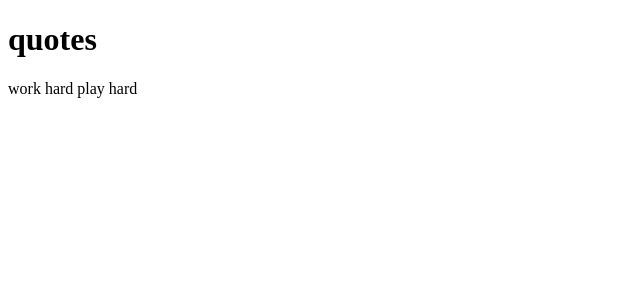
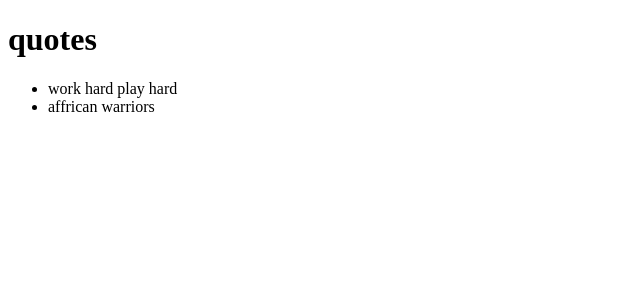
Before and after one commit to trevor-ngugi/quotes-website-2, an Angular app: page / in a window 1280 px wide. Shown: the top 300 px of the page, without its empty margins (0-640 px from the left). Built offline with nearby package versions, Linux system fonts and the light colour scheme.

Commit message:
add quote class

```diff
--- a/src/app/app.component.html
+++ b/src/app/app.component.html
@@ -1,4 +1,8 @@
 <div>
   <h1>quotes</h1>
-  <p> {{ quote }}</p>
+  <ul>
+    <li *ngFor='let quote of quotes'>
+      {{quote}}
+    </li>
+</ul>
 </div>
--- a/src/app/app.component.ts
+++ b/src/app/app.component.ts
@@ -6,5 +6,9 @@ import { Component } from '@angular/core';
   styleUrls: ['./app.component.css']
 })
 export class AppComponent {
-  quote='work hard play hard'
+  quotes:string[];
+  constructor(){
+    this.quotes=['work hard play hard','affrican warriors']
+  }
+
 }
--- /dev/null
+++ b/src/app/quote.ts
@@ -0,0 +1,2 @@
+export class Quote {
+}
```
Also changed, not shown: 1 other file (tests, documents, lock files or other folders).
